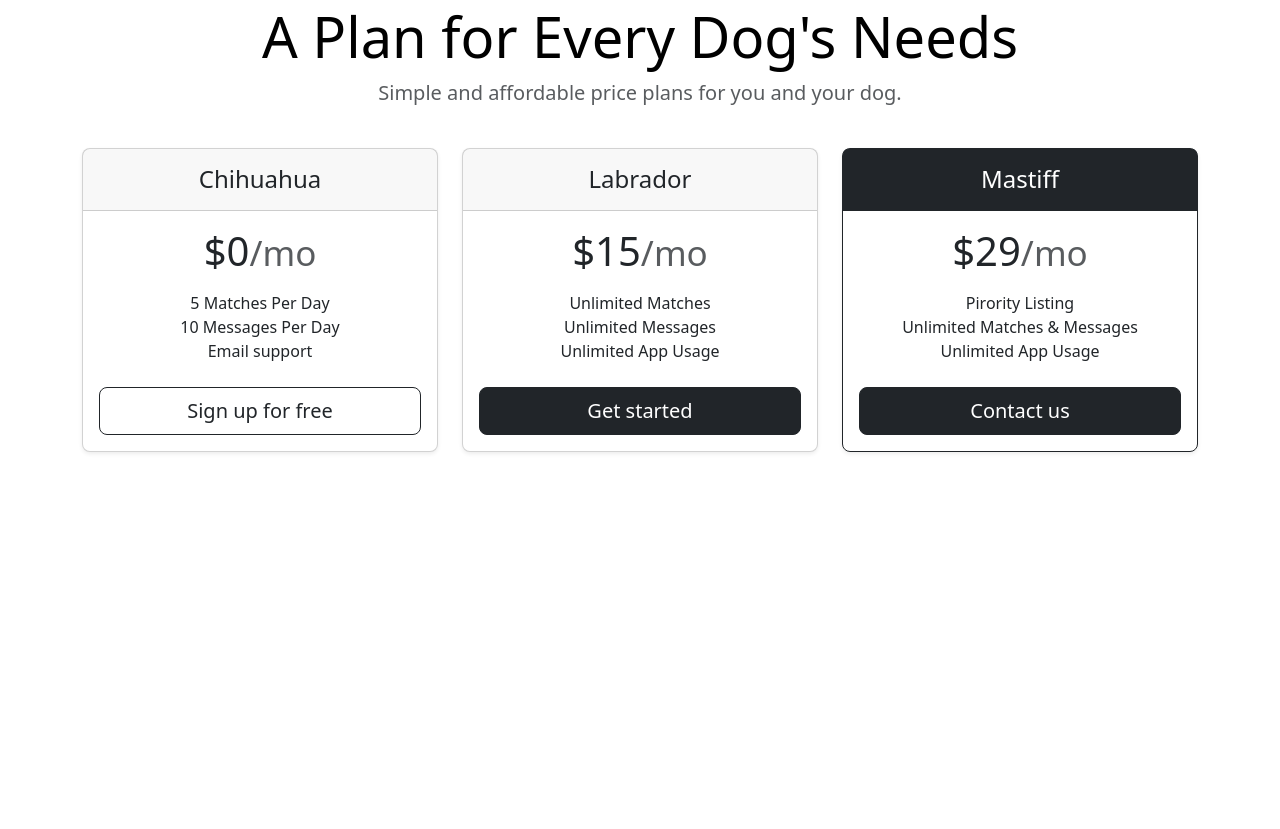
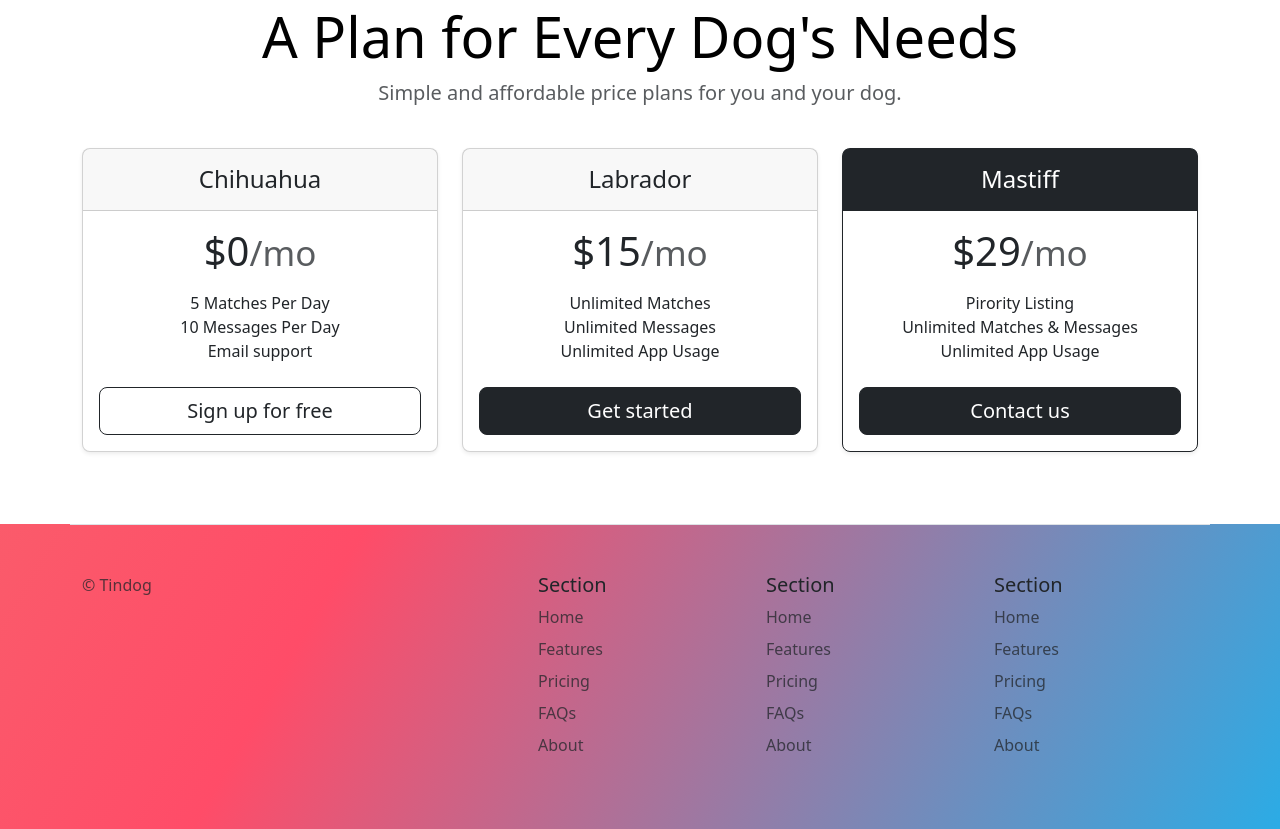
Before and after one commit to ShevViktoryia/TinDog-Startup-Website, a plain HTML site: page index.html in a window 1280 px wide. Shown: the part 1649-2478 px from the top of the page. Before the commit the page ends 2141 px from the top, so only its background shows below. Drawn offline with nearby package versions, Linux system fonts and the light colour scheme.

Commit message:
feat: add footer section

```diff
--- a/index.html
+++ b/index.html
@@ -266,6 +266,87 @@
         </div>
       </div>
     </section>
-    <section id="footer"></section>
+    <section id="footer" class="gradient-background">
+      <div class="container">
+        <footer
+          class="row row-cols-1 row-cols-sm-2 row-cols-md-5 py-5 mt-5 border-top"
+        >
+          <div class="col mb-3">
+            <p class="text-body-secondary">© Tindog</p>
+          </div>
+
+          <div class="col mb-3"></div>
+
+          <div class="col mb-3">
+            <h5>Section</h5>
+            <ul class="nav flex-column">
+              <li class="nav-item mb-2">
+                <a href="#" class="nav-link p-0 text-body-secondary">Home</a>
+              </li>
+              <li class="nav-item mb-2">
+                <a href="#" class="nav-link p-0 text-body-secondary"
+                  >Features</a
+                >
+              </li>
+              <li class="nav-item mb-2">
+                <a href="#" class="nav-link p-0 text-body-secondary">Pricing</a>
+              </li>
+              <li class="nav-item mb-2">
+                <a href="#" class="nav-link p-0 text-body-secondary">FAQs</a>
+              </li>
+              <li class="nav-item mb-2">
+                <a href="#" class="nav-link p-0 text-body-secondary">About</a>
+              </li>
+            </ul>
+          </div>
+
+          <div class="col mb-3">
+            <h5>Section</h5>
+            <ul class="nav flex-column">
+              <li class="nav-item mb-2">
+                <a href="#" class="nav-link p-0 text-body-secondary">Home</a>
+              </li>
+              <li class="nav-item mb-2">
+                <a href="#" class="nav-link p-0 text-body-secondary"
+                  >Features</a
+                >
+              </li>
+              <li class="nav-item mb-2">
+                <a href="#" class="nav-link p-0 text-body-secondary">Pricing</a>
+              </li>
+              <li class="nav-item mb-2">
+                <a href="#" class="nav-link p-0 text-body-secondary">FAQs</a>
+              </li>
+              <li class="nav-item mb-2">
+                <a href="#" class="nav-link p-0 text-body-secondary">About</a>
+              </li>
+            </ul>
+          </div>
+
+          <div class="col mb-3">
+            <h5>Section</h5>
+            <ul class="nav flex-column">
+              <li class="nav-item mb-2">
+                <a href="#" class="nav-link p-0 text-body-secondary">Home</a>
+              </li>
+              <li class="nav-item mb-2">
+                <a href="#" class="nav-link p-0 text-body-secondary"
+                  >Features</a
+                >
+              </li>
+              <li class="nav-item mb-2">
+                <a href="#" class="nav-link p-0 text-body-secondary">Pricing</a>
+              </li>
+              <li class="nav-item mb-2">
+                <a href="#" class="nav-link p-0 text-body-secondary">FAQs</a>
+              </li>
+              <li class="nav-item mb-2">
+                <a href="#" class="nav-link p-0 text-body-secondary">About</a>
+              </li>
+            </ul>
+          </div>
+        </footer>
+      </div>
+    </section>
   </body>
 </html>
```
